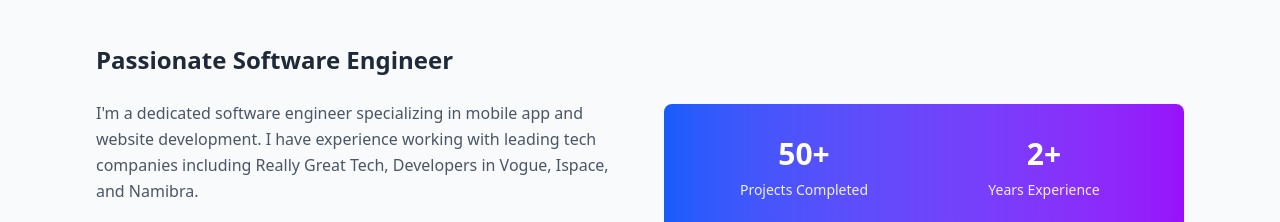
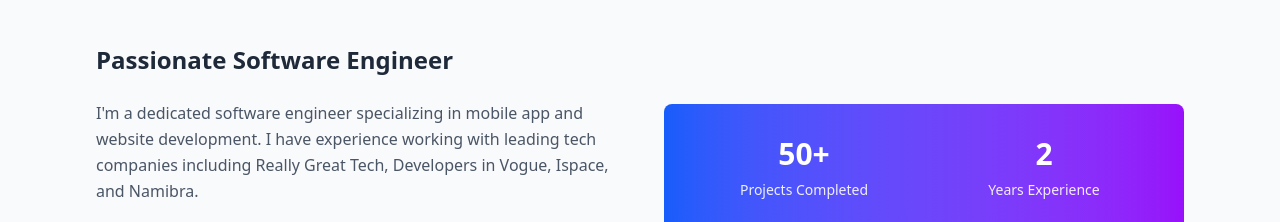
Before and after one commit to zahrawm/my_portofolio_website, a React (Vite) app in the folder portofolio/: page / in a window 1280 px wide. Shown: the part 960-1182 px from the top of the page. Built offline with nearby package versions, Linux system fonts and the light colour scheme.

Commit message:
codes updated

```diff
--- a/portofolio/src/Components/NavBar.tsx
+++ b/portofolio/src/Components/NavBar.tsx
@@ -201,7 +201,7 @@ export default function Portfolio() {
 
 
 
-      <section id="home" className="pt-16 min-h-screen flex items-center justify-center relative overflow-hidden bg-white">
+      <section id="home" className="pt-16 min-h-screen flex items-center justify-center relative overflow-hidden" style={{ backgroundColor: '#ffffff' }}>
         <div className="relative z-10 text-center max-w-4xl mx-auto px-4">
           <div className="mb-8">
             <div className="w-32 h-32 mx-auto mb-6 rounded-full bg-gradient-to-r from-blue-500 to-purple-600 p-1">
@@ -290,7 +290,7 @@ export default function Portfolio() {
                     <div className="text-sm opacity-90">Projects Completed</div>
                   </div>
                   <div className="text-center">
-                    <div className="text-3xl font-bold mb-2">2+</div>
+                    <div className="text-3xl font-bold mb-2">2</div>
                     <div className="text-sm opacity-90">Years Experience</div>
                   </div>
                   <div className="text-center">
```
